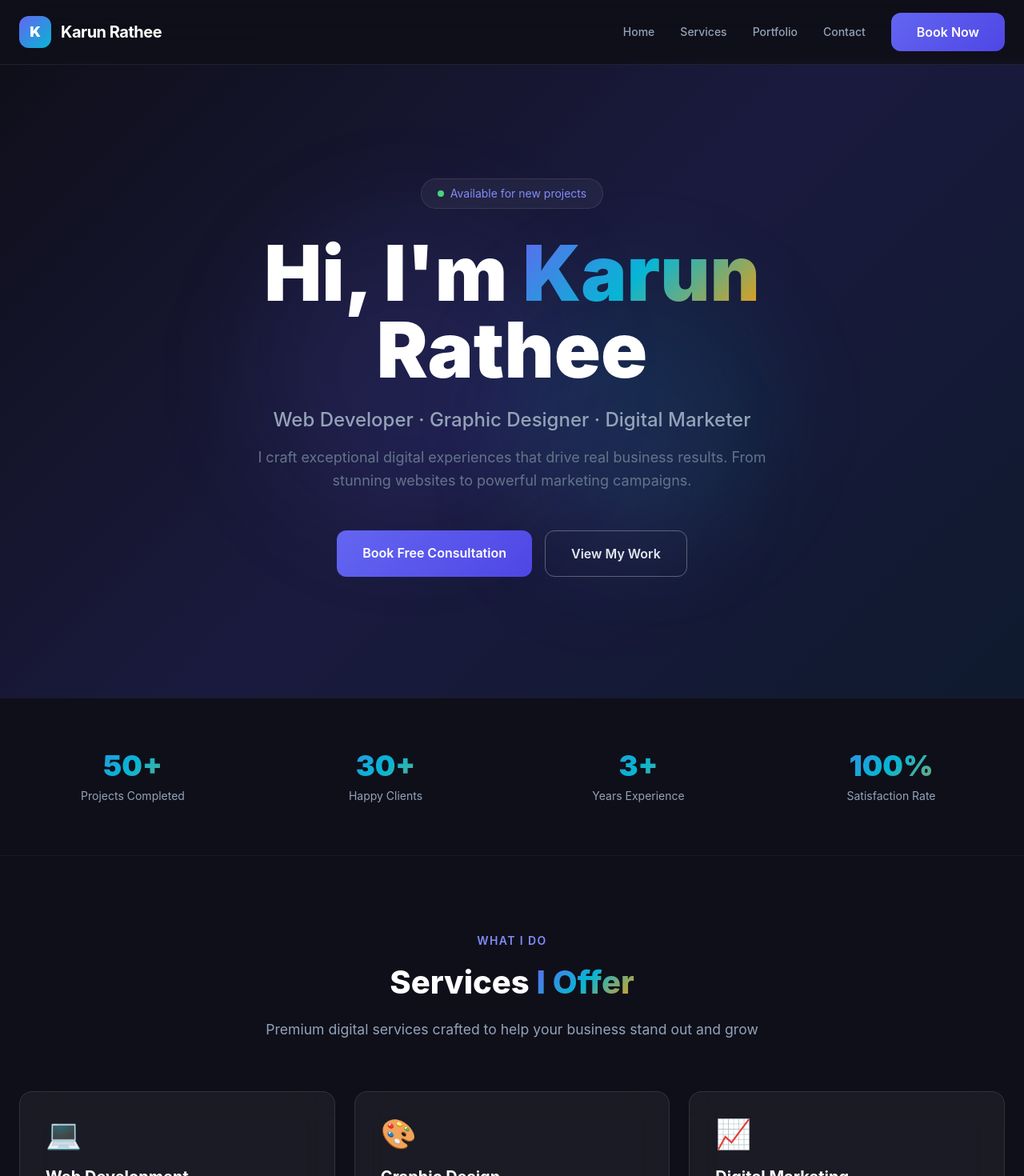
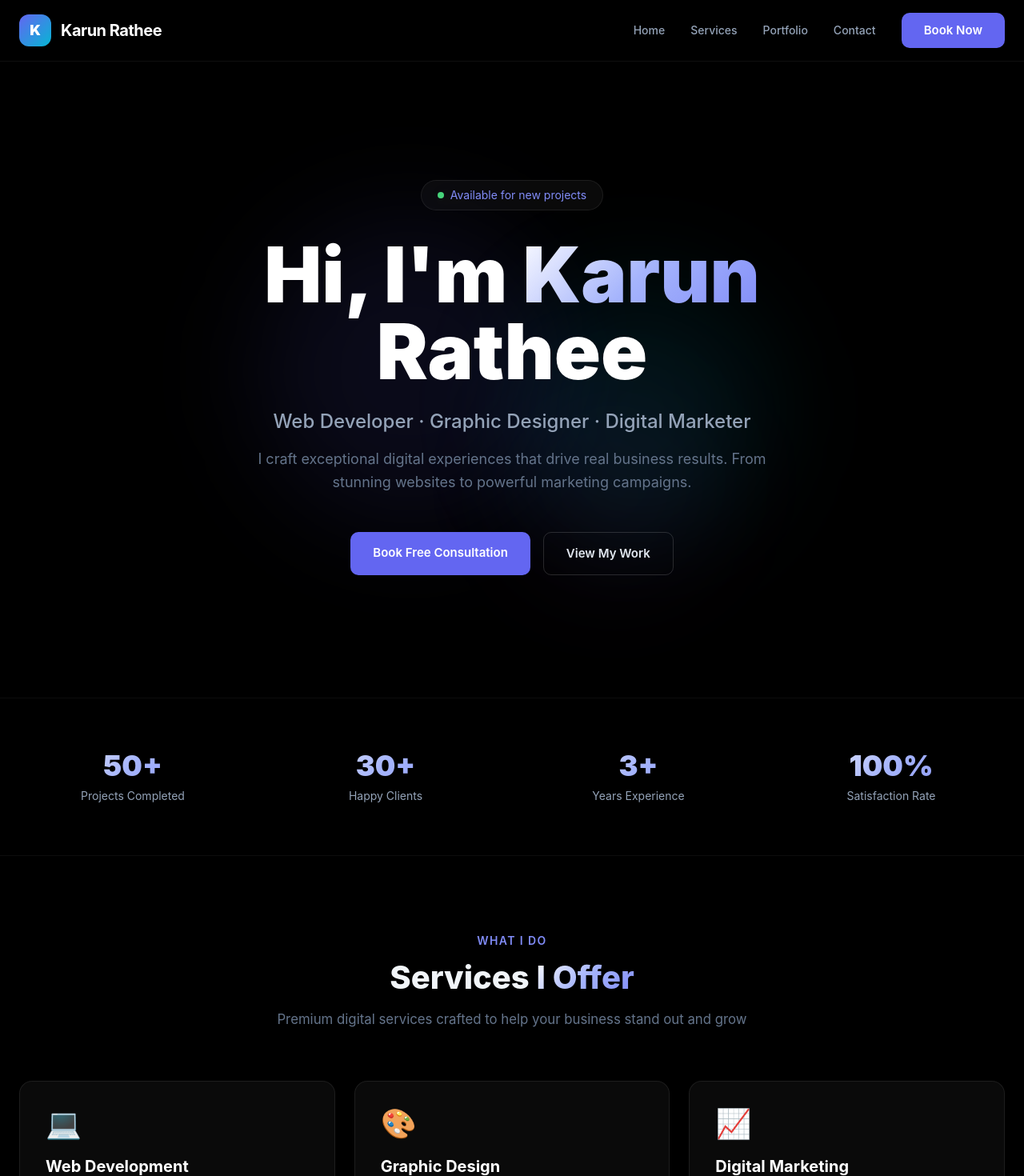
Before and after one commit to KARUN-499/karun-portfolio, a Next.js app: page / in a window 1280 px wide. Shown: the top 1470 px of the page at 80% size. Built offline with nearby package versions, Linux system fonts and the light colour scheme.

Commit message:
Redesign: pure black theme CSS

```diff
--- a/app/globals.css
+++ b/app/globals.css
@@ -9,59 +9,98 @@
   --primary-dark: #4f46e5;
   --secondary: #06b6d4;
   --accent: #f59e0b;
-  --dark: #0f0f1a;
-  --card-bg: rgba(255,255,255,0.05);
+  --black: #000000;
+  --black-2: #0a0a0a;
+  --black-3: #111111;
+  --black-4: #1a1a1a;
+  --card-bg: rgba(255,255,255,0.04);
+  --border: rgba(255,255,255,0.08);
+  --text: #e2e8f0;
+  --text-muted: #64748b;
 }
 
-* { box-sizing: border-box; }
+* { box-sizing: border-box; margin: 0; padding: 0; }
+
+html { scroll-behavior: smooth; }
 
 body {
   font-family: 'Inter', sans-serif;
-  background: #0f0f1a;
+  background: #000000;
   color: #e2e8f0;
   overflow-x: hidden;
+  -webkit-font-smoothing: antialiased;
 }
 
 .glass {
-  background: rgba(255,255,255,0.05);
+  background: rgba(255,255,255,0.04);
   backdrop-filter: blur(20px);
-  border: 1px solid rgba(255,255,255,0.1);
+  border: 1px solid rgba(255,255,255,0.08);
 }
 
-.glass-light {
-  background: rgba(255,255,255,0.08);
-  backdrop-filter: blur(20px);
-  border: 1px solid rgba(255,255,255,0.15);
+.glass-card {
+  background: #0d0d0d;
+  border: 1px solid rgba(255,255,255,0.07);
+  border-radius: 16px;
+  transition: all 0.3s ease;
+}
+
+.glass-card:hover {
+  border-color: rgba(99,102,241,0.3);
+  transform: translateY(-4px);
+  box-shadow: 0 20px 40px rgba(0,0,0,0.5);
 }
 
 .gradient-text {
-  background: linear-gradient(135deg, #6366f1, #06b6d4, #f59e0b);
+  background: linear-gradient(135deg, #ffffff 0%, #a5b4fc 50%, #818cf8 100%);
   -webkit-background-clip: text;
   -webkit-text-fill-color: transparent;
   background-clip: text;
 }
 
-.gradient-bg {
-  background: linear-gradient(135deg, #0f0f1a 0%, #1a1a3e 50%, #0f1a2e 100%);
+.gradient-text-purple {
+  background: linear-gradient(135deg, #6366f1, #8b5cf6, #06b6d4);
+  -webkit-background-clip: text;
+  -webkit-text-fill-color: transparent;
+  background-clip: text;
 }
 
-.card-hover {
-  transition: all 0.3s cubic-bezier(0.4, 0, 0.2, 1);
+.hero-bg {
+  background: #000000;
+  position: relative;
 }
 
-.card-hover:hover {
-  transform: translateY(-8px);
-  box-shadow: 0 25px 50px rgba(99,102,241,0.3);
+.hero-bg::before {
+  content: '';
+  position: absolute;
+  top: -200px;
+  left: 50%;
+  transform: translateX(-50%);
+  width: 800px;
+  height: 800px;
+  background: radial-gradient(circle, rgba(99,102,241,0.08) 0%, transparent 70%);
+  pointer-events: none;
+}
+
+.section-dark {
+  background: #000000;
+}
+
+.section-dark-2 {
+  background: #080808;
+}
+
+.section-dark-3 {
+  background: #0d0d0d;
 }
 
 .btn-primary {
-  background: linear-gradient(135deg, #6366f1, #4f46e5);
+  background: #6366f1;
   color: white;
-  padding: 14px 32px;
-  border-radius: 12px;
+  padding: 12px 28px;
+  border-radius: 10px;
   font-weight: 600;
-  font-size: 16px;
-  transition: all 0.3s ease;
+  font-size: 15px;
+  transition: all 0.2s ease;
   border: none;
   cursor: pointer;
   display: inline-block;
@@ -70,20 +109,20 @@ body {
 }
 
 .btn-primary:hover {
-  transform: translateY(-2px);
-  box-shadow: 0 15px 35px rgba(99,102,241,0.5);
-  background: linear-gradient(135deg, #818cf8, #6366f1);
+  background: #4f46e5;
+  transform: translateY(-1px);
+  box-shadow: 0 8px 24px rgba(99,102,241,0.4);
 }
 
 .btn-secondary {
   background: transparent;
   color: #e2e8f0;
-  padding: 14px 32px;
-  border-radius: 12px;
+  padding: 12px 28px;
+  border-radius: 10px;
   font-weight: 600;
-  font-size: 16px;
-  transition: all 0.3s ease;
-  border: 1px solid rgba(255,255,255,0.3);
+  font-size: 15px;
+  transition: all 0.2s ease;
+  border: 1px solid rgba(255,255,255,0.15);
   cursor: pointer;
   display: inline-block;
   text-align: center;
@@ -91,9 +130,71 @@ body {
 }
 
 .btn-secondary:hover {
-  background: rgba(255,255,255,0.1);
-  border-color: rgba(255,255,255,0.6);
-  transform: translateY(-2px);
+  background: rgba(255,255,255,0.06);
+  border-color: rgba(255,255,255,0.3);
+}
+
+.nav-blur {
+  background: rgba(0,0,0,0.85);
+  backdrop-filter: blur(20px);
+  border-bottom: 1px solid rgba(255,255,255,0.06);
+}
+
+.tag {
+  background: rgba(99,102,241,0.15);
+  color: #a5b4fc;
+  padding: 4px 12px;
+  border-radius: 999px;
+  font-size: 12px;
+  font-weight: 600;
+  border: 1px solid rgba(99,102,241,0.25);
+  display: inline-block;
+}
+
+.stat-card {
+  background: #0d0d0d;
+  border: 1px solid rgba(255,255,255,0.06);
+  border-radius: 14px;
+  padding: 28px 20px;
+  text-align: center;
+}
+
+.service-card {
+  background: #0d0d0d;
+  border: 1px solid rgba(255,255,255,0.07);
+  border-radius: 16px;
+  padding: 28px;
+  transition: all 0.3s ease;
+  position: relative;
+  overflow: hidden;
+}
+
+.service-card::before {
+  content: '';
+  position: absolute;
+  top: 0;
+  left: 0;
+  right: 0;
+  height: 1px;
+  background: linear-gradient(90deg, transparent, rgba(99,102,241,0.5), transparent);
+  opacity: 0;
+  transition: opacity 0.3s;
+}
+
+.service-card:hover::before { opacity: 1; }
+
+.service-card:hover {
+  border-color: rgba(99,102,241,0.2);
+  transform: translateY(-6px);
+  box-shadow: 0 24px 48px rgba(0,0,0,0.6);
+}
+
+.section-label {
+  font-size: 12px;
+  font-weight: 700;
+  letter-spacing: 3px;
+  text-transform: uppercase;
+  color: #6366f1;
 }
 
 .section-title {
@@ -101,65 +202,66 @@ body {
   font-weight: 800;
   text-align: center;
   margin-bottom: 1rem;
+  color: #f1f5f9;
+  line-height: 1.2;
 }
 
 .section-subtitle {
   text-align: center;
-  color: #94a3b8;
-  font-size: 1.1rem;
+  color: #64748b;
+  font-size: 1.05rem;
   margin-bottom: 4rem;
+  max-width: 600px;
+  margin-left: auto;
+  margin-right: auto;
 }
 
-.glow {
-  box-shadow: 0 0 60px rgba(99,102,241,0.15);
+.glow-purple {
+  box-shadow: 0 0 60px rgba(99,102,241,0.12);
 }
 
-.nav-blur {
-  background: rgba(15,15,26,0.8);
-  backdrop-filter: blur(20px);
-  border-bottom: 1px solid rgba(255,255,255,0.08);
+.divider {
+  height: 1px;
+  background: linear-gradient(90deg, transparent, rgba(255,255,255,0.08), transparent);
+  margin: 0;
 }
 
-@keyframes float {
-  0%, 100% { transform: translateY(0px); }
-  50% { transform: translateY(-20px); }
-}
-
-@keyframes pulse-glow {
-  0%, 100% { box-shadow: 0 0 20px rgba(99,102,241,0.3); }
-  50% { box-shadow: 0 0 40px rgba(99,102,241,0.6); }
-}
-
-.float { animation: float 6s ease-in-out infinite; }
-.pulse-glow { animation: pulse-glow 3s ease-in-out infinite; }
-
 input, textarea, select {
-  background: rgba(255,255,255,0.05) !important;
+  background: #0d0d0d !important;
   border: 1px solid rgba(255,255,255,0.1) !important;
   color: #e2e8f0 !important;
-  border-radius: 12px !important;
+  border-radius: 10px !important;
   padding: 12px 16px !important;
   width: 100%;
   font-size: 15px;
-  transition: all 0.3s ease;
+  transition: all 0.2s ease;
   outline: none;
+  font-family: 'Inter', sans-serif;
 }
 
 input:focus, textarea:focus, select:focus {
   border-color: #6366f1 !important;
-  box-shadow: 0 0 0 3px rgba(99,102,241,0.2) !important;
-  background: rgba(99,102,241,0.05) !important;
+  box-shadow: 0 0 0 3px rgba(99,102,241,0.15) !important;
 }
 
-input::placeholder, textarea::placeholder {
-  color: #64748b;
+input::placeholder, textarea::placeholder { color: #475569; }
+
+select option { background: #0d0d0d; color: #e2e8f0; }
+
+::-webkit-scrollbar { width: 5px; }
+::-webkit-scrollbar-track { background: #000; }
+::-webkit-scrollbar-thumb { background: #1e1e1e; border-radius: 3px; }
+::-webkit-scrollbar-thumb:hover { background: #6366f1; }
+
+@keyframes fadeUp {
+  from { opacity: 0; transform: translateY(20px); }
+  to { opacity: 1; transform: translateY(0); }
 }
 
-select option {
-  background: #1e1e3e;
-  color: #e2e8f0;
+@keyframes pulse-glow {
+  0%, 100% { box-shadow: 0 0 20px rgba(99,102,241,0.2); }
+  50% { box-shadow: 0 0 40px rgba(99,102,241,0.4); }
 }
 
-::-webkit-scrollbar { width: 6px; }
-::-webkit-scrollbar-track { background: #0f0f1a; }
-::-webkit-scrollbar-thumb { background: #6366f1; border-radius: 3px; }
+.fade-up { animation: fadeUp 0.6s ease forwards; }
+.pulse-glow { animation: pulse-glow 3s ease-in-out infinite; }
```
